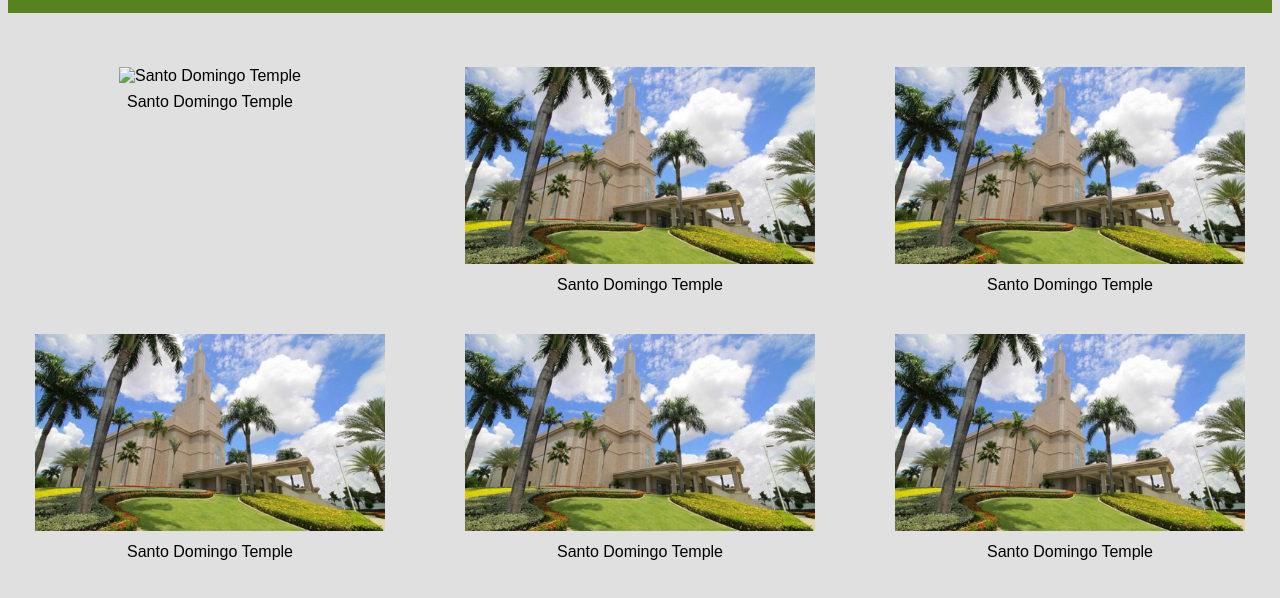
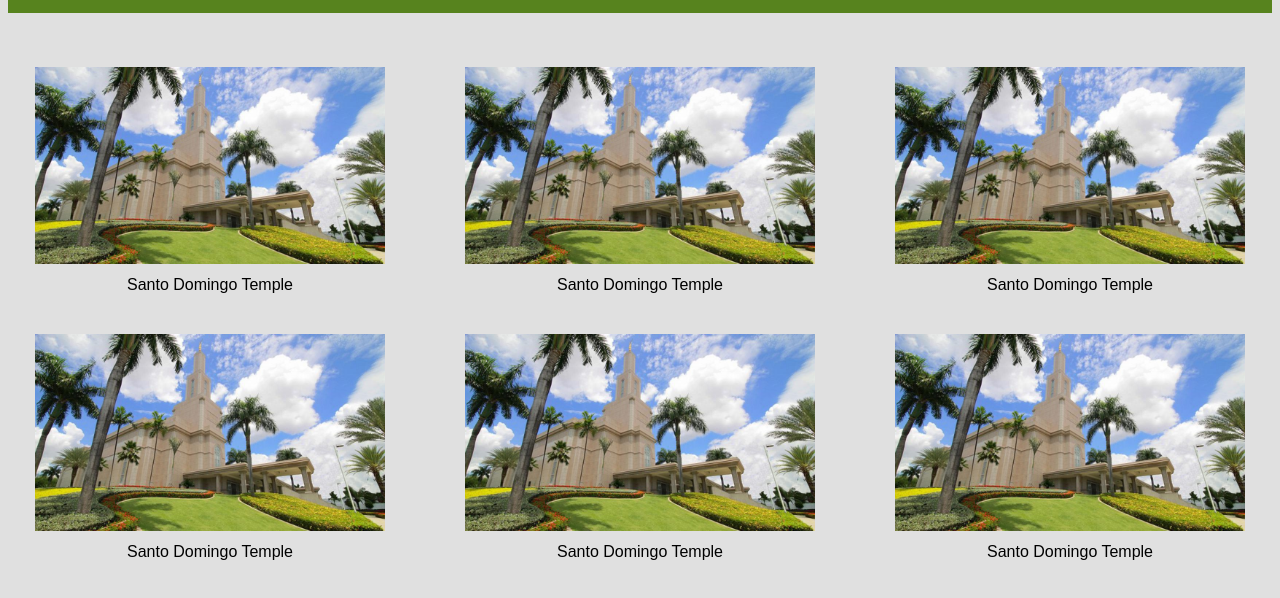
Before and after one commit to CesarPerez117/wdd131, a plain HTML site: page week02/temples.html in a window 1280 px wide. Shown: the part 150-748 px from the top of the page. Drawn offline with Linux system fonts and the light colour scheme.

Commit message:
img test continues

```diff
--- a/week02/temples.html
+++ b/week02/temples.html
@@ -31,39 +31,39 @@
         <h1></h1>
         <div class="container">
             <figure>
-                <img src="wdd131/images/templo-santo-domingo.jpg" alt="Santo Domingo Temple">
+                <img src="../images/templo-santo-domingo.jpg" alt="Santo Domingo Temple">
                 <figcaption>Santo Domingo Temple</figcaption>
             </figure>
             <figure>
-                <img src="/images/templo-santo-domingo.jpg" alt="Santo Domingo Temple">
+                <img src="../images/templo-santo-domingo.jpg" alt="Santo Domingo Temple">
                 <figcaption>Santo Domingo Temple</figcaption>
             </figure>
             	<figure>
-                <img src="/images/templo-santo-domingo.jpg" alt="Santo Domingo Temple">
+                <img src="../images/templo-santo-domingo.jpg" alt="Santo Domingo Temple">
                 <figcaption>Santo Domingo Temple</figcaption>
             </figure>
             <figure>
-                <img src="/images/templo-santo-domingo.jpg" alt="Santo Domingo Temple">
+                <img src="../images/templo-santo-domingo.jpg" alt="Santo Domingo Temple">
                 <figcaption>Santo Domingo Temple</figcaption>
             </figure>
             <figure>
-                <img src="/images/templo-santo-domingo.jpg" alt="Santo Domingo Temple">
+                <img src="../images/templo-santo-domingo.jpg" alt="Santo Domingo Temple">
                 <figcaption>Santo Domingo Temple</figcaption>
             </figure>
             <figure>
-                <img src="/images/templo-santo-domingo.jpg" alt="Santo Domingo Temple">
+                <img src="../images/templo-santo-domingo.jpg" alt="Santo Domingo Temple">
                 <figcaption>Santo Domingo Temple</figcaption>
             </figure>
             <figure>
-                <img src="/images/templo-santo-domingo.jpg" alt="Santo Domingo Temple">
+                <img src="../images/templo-santo-domingo.jpg" alt="Santo Domingo Temple">
                 <figcaption>Santo Domingo Temple</figcaption>
             </figure>
             <figure>
-                <img src="/images/templo-santo-domingo.jpg" alt="Santo Domingo Temple">
+                <img src="../images/templo-santo-domingo.jpg" alt="Santo Domingo Temple">
                 <figcaption>Santo Domingo Temple</figcaption>
             </figure>
             <figure>
-                <img src="/images/templo-santo-domingo.jpg" alt="Santo Domingo Temple">
+                <img src="../images/templo-santo-domingo.jpg" alt="Santo Domingo Temple">
                 <figcaption>Santo Domingo Temple</figcaption>
             </figure>
         </div>
```
